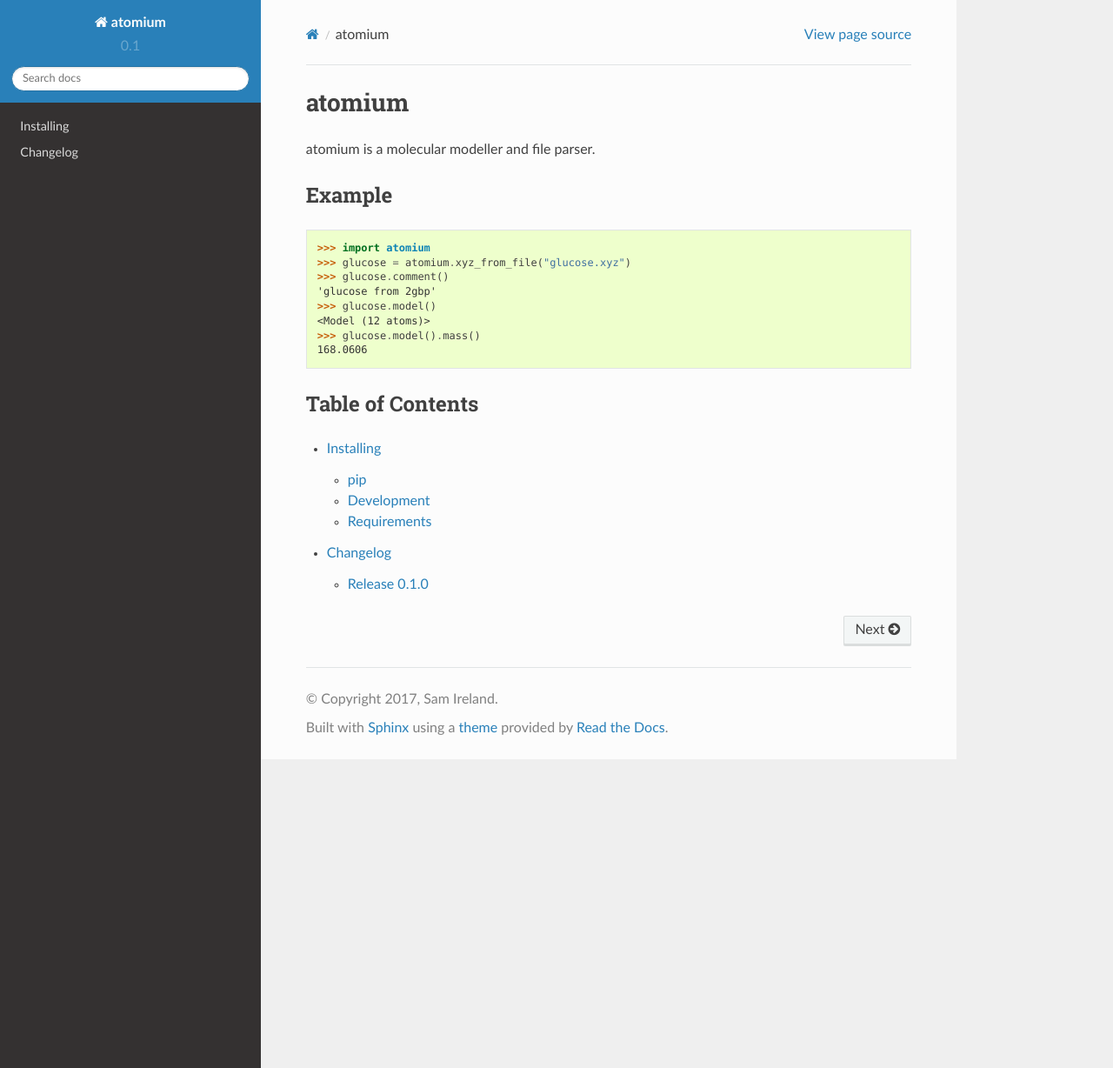
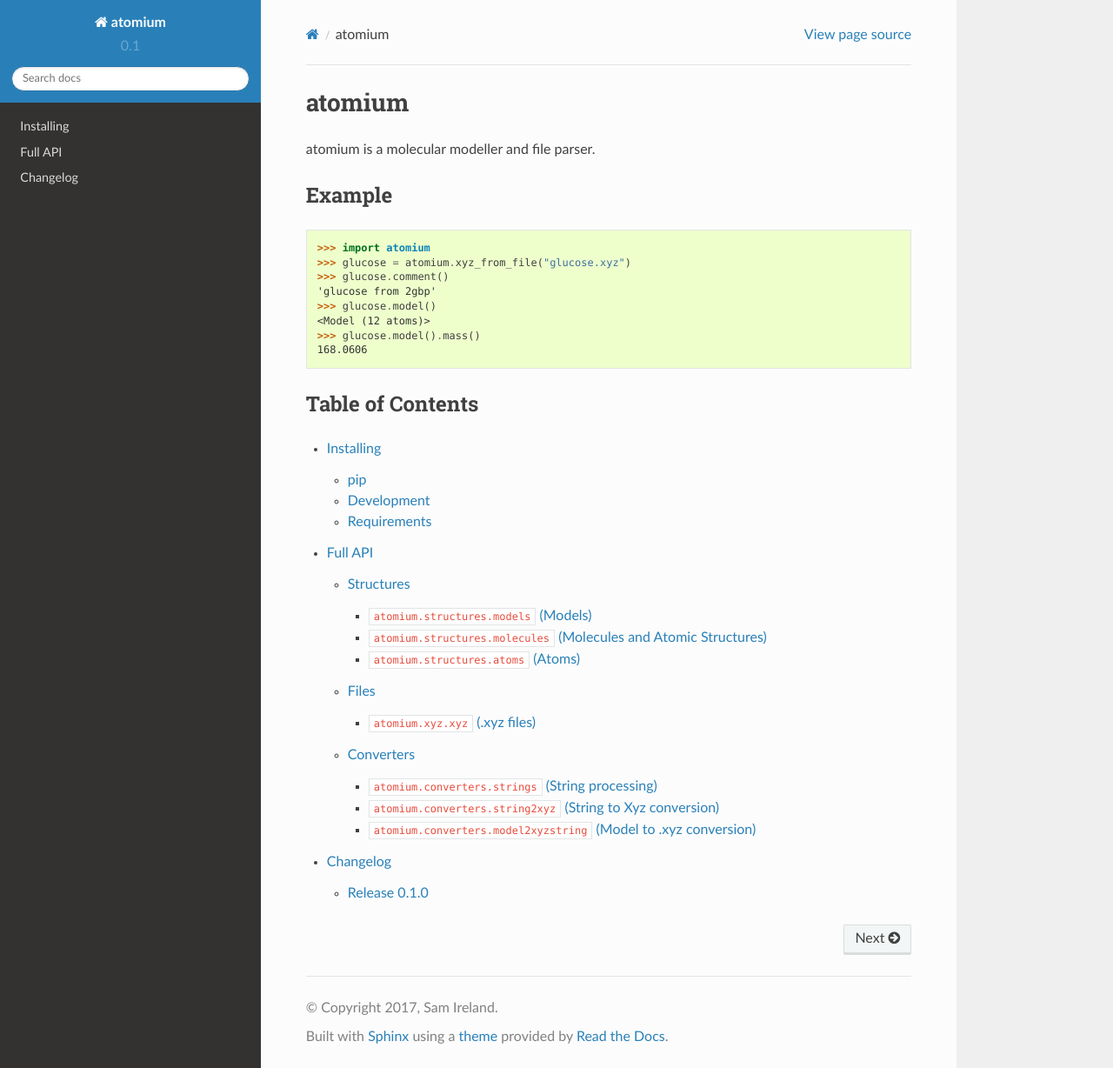
Before and after one commit to samirelanduk/atomium, a Sphinx documentation site: the page built from docs/source/index.rst, in a window 1280 px wide and 1228 px high. Shown: the whole window at 87% size. Built offline with Sphinx 7.4.7 and the Read the Docs theme 2.0.0, drawn with Linux system fonts in a browser that asks for light colours.

```diff
--- /dev/null
+++ b/docs/source/api.rst
@@ -0,0 +1,26 @@
+Full API
+--------
+
+Structures
+~~~~~~~~~~
+
+.. toctree ::
+    api/models
+    api/molecules
+    api/atoms
+
+
+Files
+~~~~~
+
+.. toctree ::
+    api/xyz
+
+
+Converters
+~~~~~~~~~~
+
+.. toctree ::
+    api/strings
+    api/string2xyz
+    api/model2xyzstring
--- /dev/null
+++ b/docs/source/api/atoms.rst
@@ -0,0 +1,6 @@
+``atomium.structures.atoms`` (Atoms)
+~~~~~~~~~~~~~~~~~~~~~~~~~~~~~~~~~~~~
+
+.. automodule:: atomium.structures.atoms
+    :members:
+    :inherited-members:
--- /dev/null
+++ b/docs/source/api/model2xyzstring.rst
@@ -0,0 +1,6 @@
+``atomium.converters.model2xyzstring`` (Model to .xyz conversion)
+~~~~~~~~~~~~~~~~~~~~~~~~~~~~~~~~~~~~~~~~~~~~~~~~~~~~~~~~~~~~~~~~~
+
+.. automodule:: atomium.converters.model2xyzstring
+    :members:
+    :inherited-members:
--- /dev/null
+++ b/docs/source/api/models.rst
@@ -0,0 +1,6 @@
+``atomium.structures.models`` (Models)
+~~~~~~~~~~~~~~~~~~~~~~~~~~~~~~~~~~~~~~
+
+.. automodule:: atomium.structures.models
+    :members:
+    :inherited-members:
--- /dev/null
+++ b/docs/source/api/molecules.rst
@@ -0,0 +1,6 @@
+``atomium.structures.molecules`` (Molecules and Atomic Structures)
+~~~~~~~~~~~~~~~~~~~~~~~~~~~~~~~~~~~~~~~~~~~~~~~~~~~~~~~~~~~~~~~~~~
+
+.. automodule:: atomium.structures.molecules
+    :members:
+    :inherited-members:
--- /dev/null
+++ b/docs/source/api/string2xyz.rst
@@ -0,0 +1,6 @@
+``atomium.converters.string2xyz`` (String to Xyz conversion)
+~~~~~~~~~~~~~~~~~~~~~~~~~~~~~~~~~~~~~~~~~~~~~~~~~~~~~~~~~~~~
+
+.. automodule:: atomium.converters.string2xyz
+    :members:
+    :inherited-members:
--- /dev/null
+++ b/docs/source/api/strings.rst
@@ -0,0 +1,6 @@
+``atomium.converters.strings`` (String processing)
+~~~~~~~~~~~~~~~~~~~~~~~~~~~~~~~~~~~~~~~~~~~~~~~~~~
+
+.. automodule:: atomium.converters.strings
+    :members:
+    :inherited-members:
--- /dev/null
+++ b/docs/source/api/xyz.rst
@@ -0,0 +1,6 @@
+``atomium.xyz.xyz`` (.xyz files)
+~~~~~~~~~~~~~~~~~~~~~~~~~~~~~~~~
+
+.. automodule:: atomium.xyz.xyz
+    :members:
+    :inherited-members:
--- a/docs/source/index.rst
+++ b/docs/source/index.rst
@@ -23,4 +23,5 @@ Table of Contents
 .. toctree ::
 
     installing
+    api
     changelog
```
